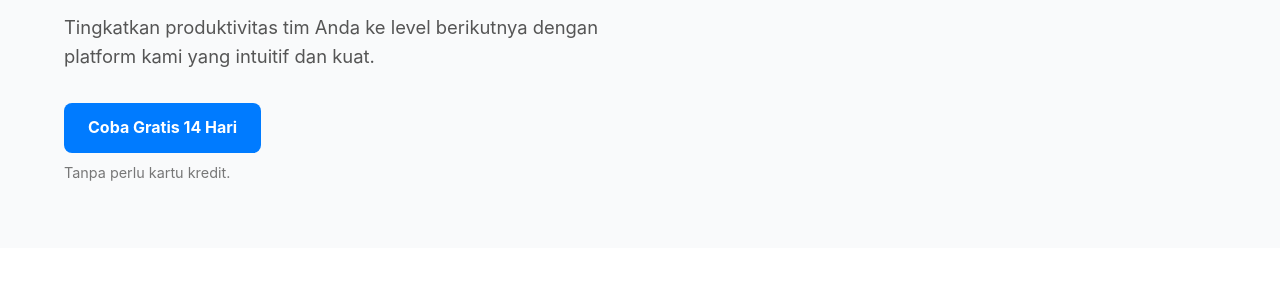
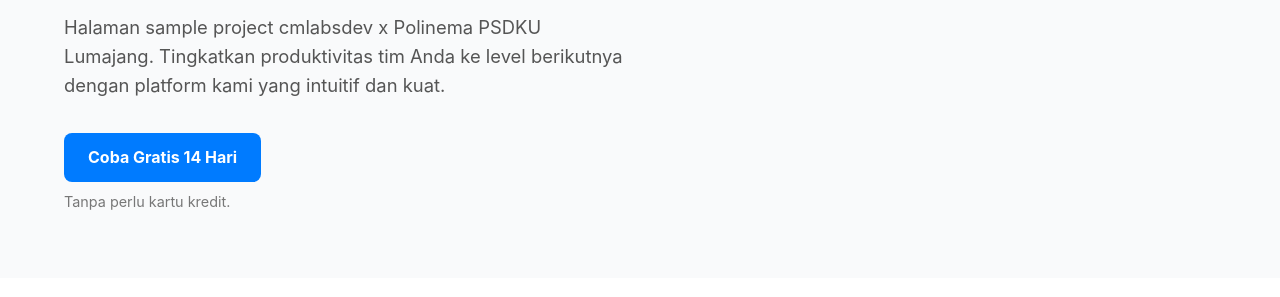
Before and after one commit to rifqiiardhian/sample-polinema-bootcamp, a plain HTML site: page index.html in a window 1280 px wide. Shown: the part 254-551 px from the top of the page. Drawn offline with Linux system fonts and the light colour scheme.

Commit message:
update description

```diff
--- a/index.html
+++ b/index.html
@@ -3,7 +3,7 @@
 <head>
     <meta charset="UTF-8">
     <meta name="viewport" content="width=device-width, initial-scale=1.0">
-    <title>Landing Page cmlabsdev Project Sample</title>
+    <title>cmlabsdev x Polinema PSDKU Lumajang</title>
     <link rel="stylesheet" href="assets/style.css">
 </head>
 <body>
@@ -24,7 +24,7 @@
         <section id="hero">
             <div class="hero-content">
                 <h1>Solusi Revolusioner untuk Bisnis Anda</h1>
-                <p>Tingkatkan produktivitas tim Anda ke level berikutnya dengan platform kami yang intuitif dan kuat.</p>
+                <p>Halaman sample project cmlabsdev x Polinema PSDKU Lumajang. Tingkatkan produktivitas tim Anda ke level berikutnya dengan platform kami yang intuitif dan kuat.</p>
                 <a href="#daftar" class="cta-button">Coba Gratis 14 Hari</a>
                 <span class="small-text">Tanpa perlu kartu kredit.</span>
             </div>
```
